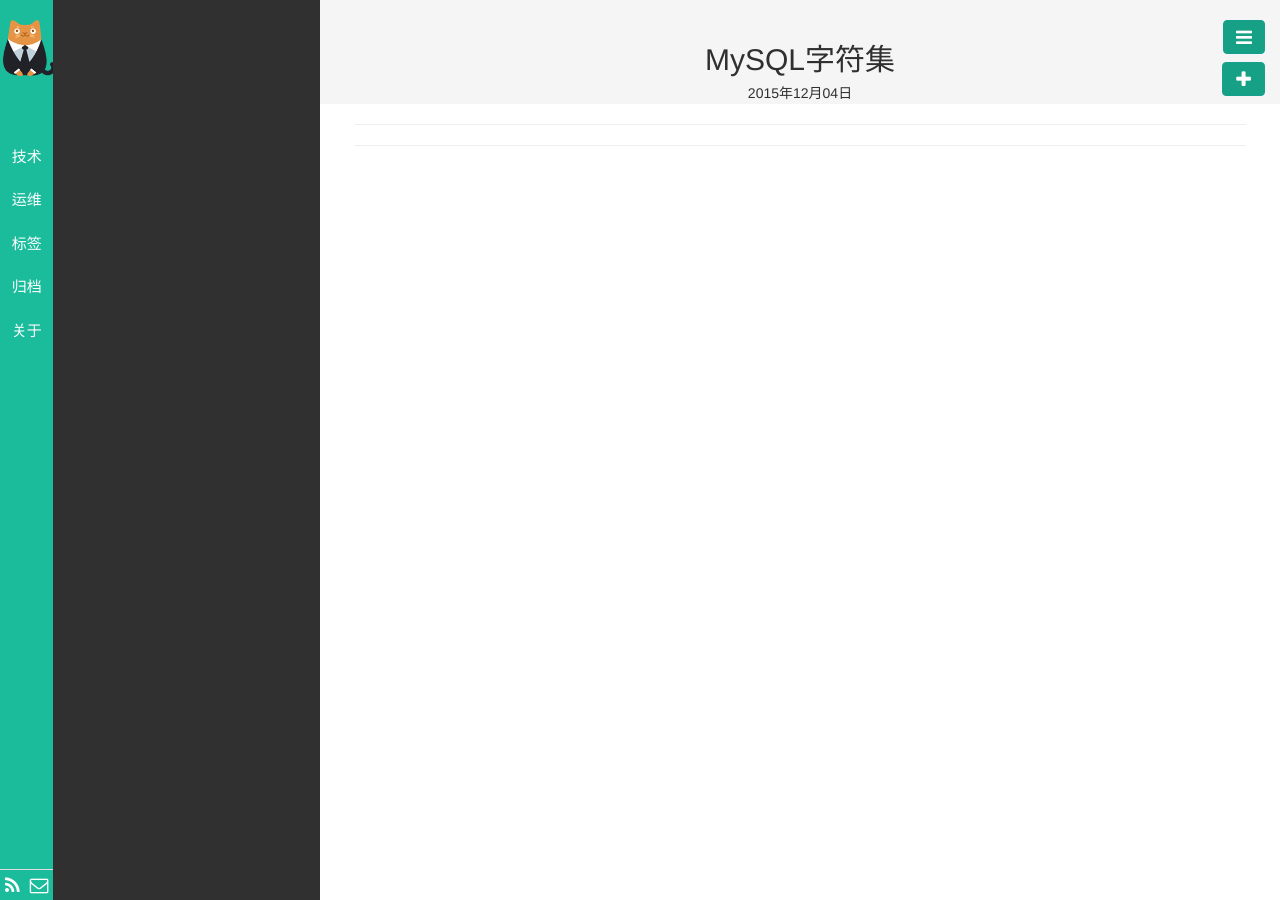
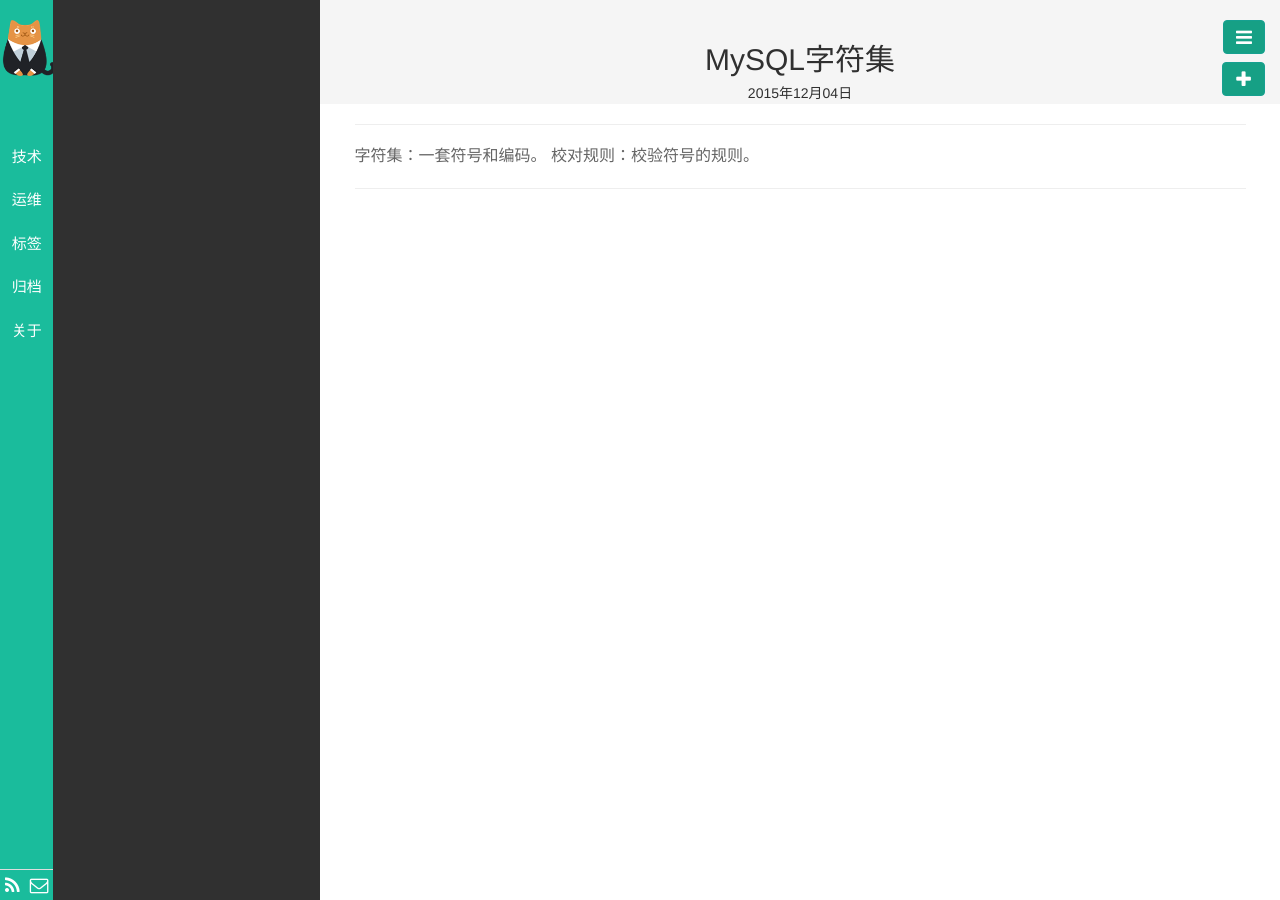
Before and after one commit to codergma/codergma.github.io, a Jekyll site: the page built from _posts/MySQL/2015-12-04-字符集.md, in a window 1280 px wide. Built offline with Jekyll 4.4.1, drawn with Linux system fonts in a browser that asks for light colours; Markdown is read by kramdown in place of the engine named in the settings; comment, search, counter and statistics services are not loaded.

Commit message:
字符集

```diff
--- a/_posts/MySQL/2015-12-04-字符集.md
+++ b/_posts/MySQL/2015-12-04-字符集.md
@@ -6,3 +6,5 @@
 keywords:
 description:
 ---
+字符集：一套符号和编码。
+校对规则：校验符号的规则。
```
